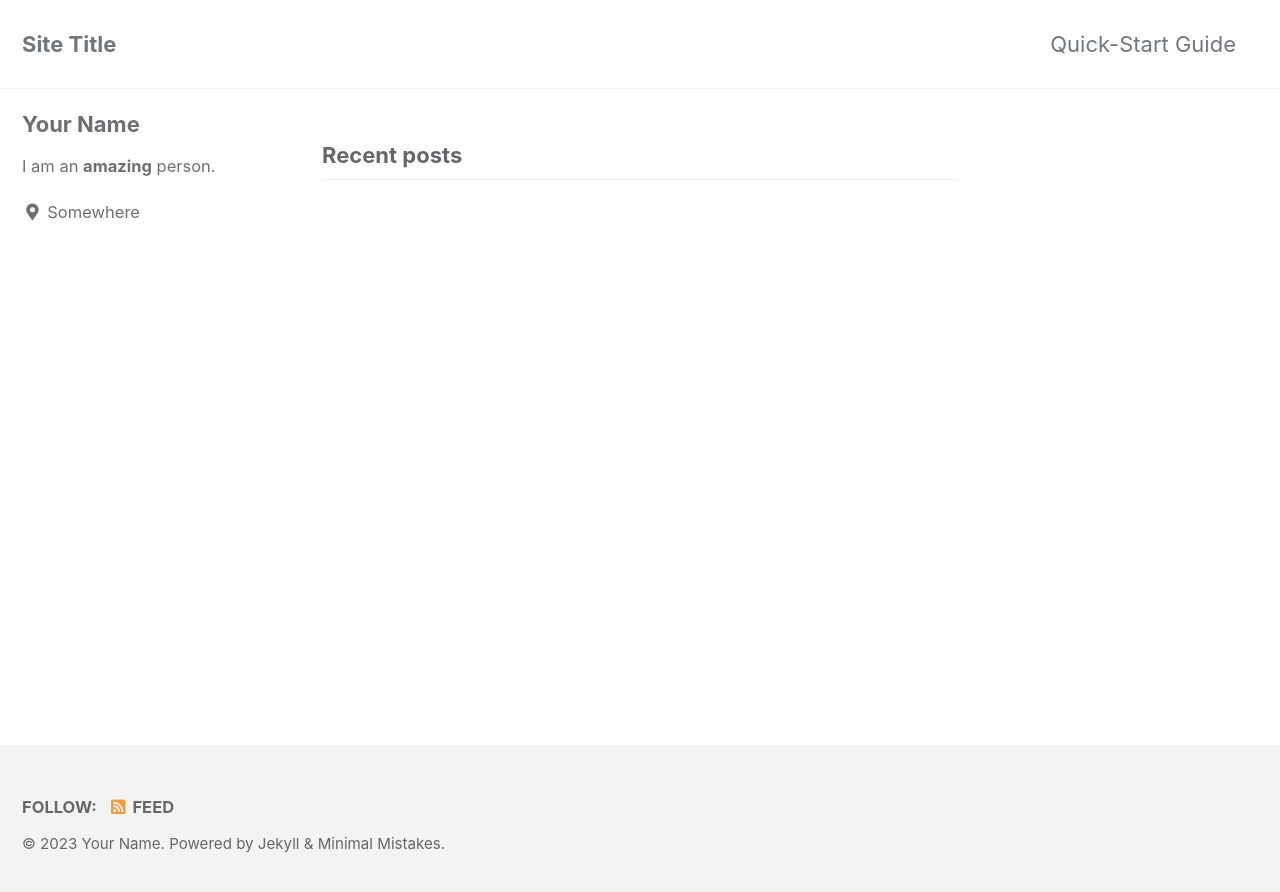
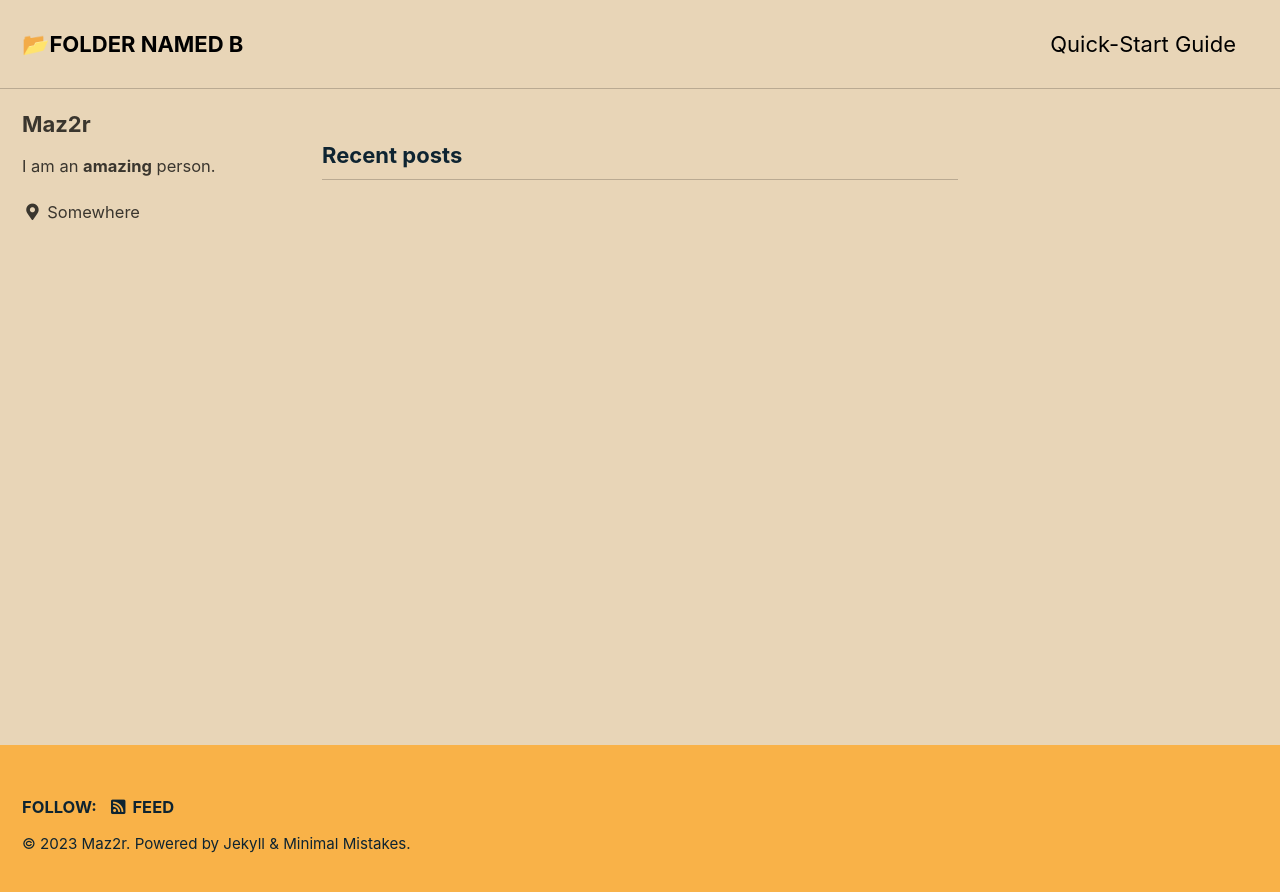
Before and after one commit to Maz2r/maz2r.github.io, a Jekyll site: the page built from index.html, in a window 1280 px wide. Shown: the top 892 px of the page. Built offline with Jekyll 4.4.1, drawn with Linux system fonts in a browser that asks for light colours; cached includes are drawn as plain includes; the list of posts is cut into pages by our own code.

Commit message:
Configuration updated

```diff
--- a/_config.yml
+++ b/_config.yml
@@ -12,15 +12,15 @@
 
 # theme                  : "minimal-mistakes-jekyll"
 # remote_theme           : "mmistakes/minimal-mistakes"
-minimal_mistakes_skin    : "default" # "air", "aqua", "contrast", "dark", "dirt", "neon", "mint", "plum", "sunrise"
+minimal_mistakes_skin    : "sunrise" # "air", "aqua", "contrast", "dark", "dirt", "neon", "mint", "plum", "sunrise"
 
 # Site Settings
 locale                   : "en-US"
-title                    : "Site Title"
+title                    : "📂FOLDER NAMED B"
 title_separator          : "-"
 subtitle                 : # site tagline that appears below site title in masthead
-name                     : "Your Name"
-description              : "An amazing website."
+name                     : "Maz2r"
+description              : "Folder named B."
 url                      : # the base hostname & protocol for your site e.g. "https://mmistakes.github.io"
 baseurl                  : # the subpath of your site, e.g. "/blog"
 repository               : # GitHub username/repo-name e.g. "mmistakes/minimal-mistakes"
@@ -104,7 +104,7 @@ analytics:
 
 # Site Author
 author:
-  name             : "Your Name"
+  name             : "Maz2r"
   avatar           : # path of avatar image, e.g. "/assets/images/bio-photo.jpg"
   bio              : "I am an **amazing** person."
   location         : "Somewhere"
```
Also changed, not shown: 2 other files.
